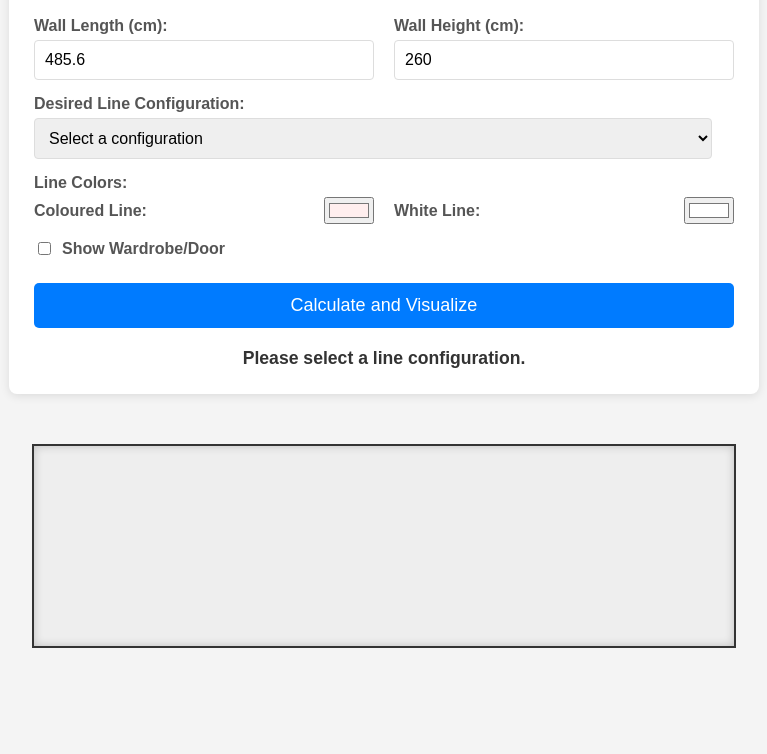
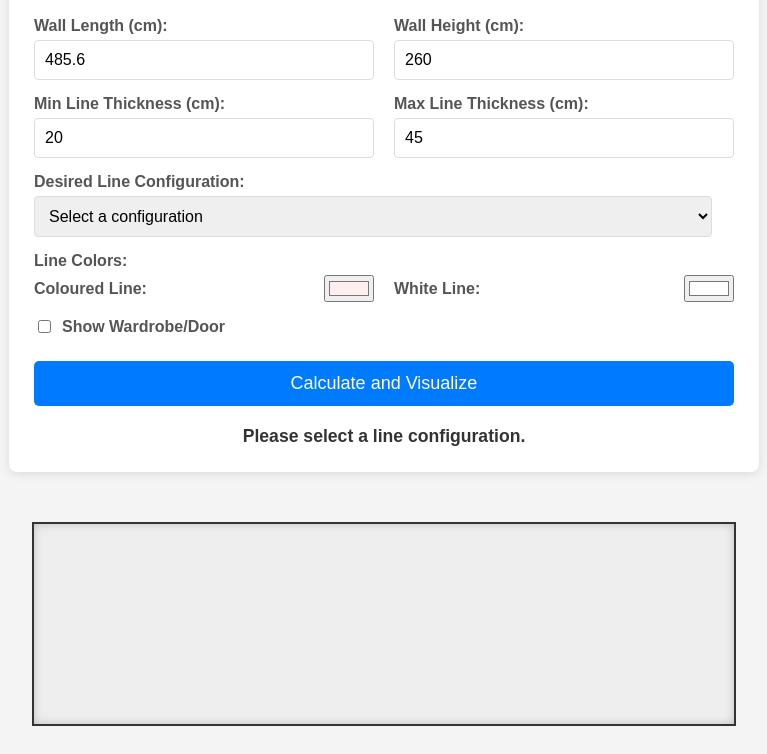
Before and after one commit to oestoer/wall, a plain HTML site: page index.html in a window 1280 px wide. Both pictures are taken after a click on the button "Calculate and Visualize". Shown: the part 114-868 px from the top of the page, without its empty margins (256-1023 px from the left). Before the commit the page ends 800 px from the top, so only its background shows below. Drawn offline with Linux system fonts and the light colour scheme.

Commit message:
Enhance Wall Line Calculator by adding minimum and maximum line thickness inputs and updating line configuration logic

```diff
--- a/index.html
+++ b/index.html
@@ -113,7 +113,7 @@
         <div class="input-group" style="display: flex; gap: 20px;">
             <div style="flex: 1;">
                 <label for="wallLength">Wall Length (cm):</label>
-                <input type="number" id="wallLength" value="485.6" min="1" onchange="calculateAndVisualize()">
+                <input type="number" id="wallLength" value="485.6" min="1" onchange="updateLineConfigOptions(); calculateAndVisualize()">
             </div>
             <div style="flex: 1;">
                 <label for="wallHeight">Wall Height (cm):</label>
@@ -121,17 +121,21 @@
             </div>
         </div>
 
+        <div class="input-group" style="display: flex; gap: 20px;">
+            <div style="flex: 1;">
+                <label for="minThickness">Min Line Thickness (cm):</label>
+                <input type="number" id="minThickness" value="20" min="1" onchange="updateLineConfigOptions(); calculateAndVisualize()">
+            </div>
+            <div style="flex: 1;">
+                <label for="maxThickness">Max Line Thickness (cm):</label>
+                <input type="number" id="maxThickness" value="45" min="1" onchange="updateLineConfigOptions(); calculateAndVisualize()">
+            </div>
+        </div>
+
         <div class="input-group">
             <label for="lineConfig">Desired Line Configuration:</label>
             <select id="lineConfig" onchange="calculateAndVisualize()">
                 <option value="">Select a configuration</option>
-                <option value="6,5">6 Coloured, 5 White</option>
-                <option value="7,6">7 Coloured, 6 White</option>
-                <option value="8,7">8 Coloured, 7 White</option>
-                <option value="9,8">9 Coloured, 8 White</option>
-                <option value="10,9">10 Coloured, 9 White</option>
-                <option value="11,10">11 Coloured, 10 White</option>
-                <option value="12,11">12 Coloured, 11 White</option>
             </select>
         </div>
 
@@ -226,6 +230,64 @@
             }
         }
 
+        // Function to update the line configuration dropdown based on current parameters
+        function updateLineConfigOptions() {
+            const wallLengthCm = parseFloat(document.getElementById('wallLength').value);
+            const minThickness = parseFloat(document.getElementById('minThickness').value) || 20;
+            const maxThickness = parseFloat(document.getElementById('maxThickness').value) || 45;
+            const lineConfigSelect = document.getElementById('lineConfig');
+            const currentValue = lineConfigSelect.value;
+
+            // Clear existing options except the first one
+            lineConfigSelect.innerHTML = '<option value="">Select a configuration</option>';
+
+            if (isNaN(wallLengthCm) || wallLengthCm <= 0) {
+                return;
+            }
+
+            // Generate configurations where colored = n+1 and white = n
+            const validOptions = [];
+
+            for (let n = 1; n <= 15; n++) { // n from 1 to 15 (reasonable range)
+                const colored = n + 1;
+                const white = n;
+                const totalLines = colored + white;
+                const lineThickness = wallLengthCm / totalLines;
+
+                // Check if this configuration produces a valid thickness
+                if (lineThickness >= minThickness && lineThickness <= maxThickness) {
+                    validOptions.push({
+                        colored: colored,
+                        white: white,
+                        thickness: lineThickness,
+                        total: totalLines
+                    });
+                }
+            }
+
+            // Sort by total lines, then by colored lines
+            validOptions.sort((a, b) => {
+                if (a.total !== b.total) return a.total - b.total;
+                return a.colored - b.colored;
+            });
+
+            // Add options to dropdown
+            validOptions.forEach(option => {
+                const optionElement = document.createElement('option');
+                optionElement.value = `${option.colored},${option.white}`;
+                optionElement.textContent = `${option.colored} Coloured, ${option.white} White (${option.thickness.toFixed(1)}cm thick)`;
+                lineConfigSelect.appendChild(optionElement);
+            });
+
+            // Try to restore the previous selection if it's still valid
+            if (currentValue) {
+                const optionExists = Array.from(lineConfigSelect.options).some(opt => opt.value === currentValue);
+                if (optionExists) {
+                    lineConfigSelect.value = currentValue;
+                }
+            }
+        }
+
         function calculateAndVisualize() {
             const wallLengthCm = parseFloat(document.getElementById('wallLength').value);
             const wallHeightCm = parseFloat(document.getElementById('wallHeight').value);
@@ -261,9 +323,13 @@
             const lineColorCount = (numColoured + numWhite); // Total sections (coloured and white lines)
             const lineThicknessCm = wallLengthCm / lineColorCount;
 
+            // Get the configured thickness range
+            const minThickness = parseFloat(document.getElementById('minThickness').value) || 20;
+            const maxThickness = parseFloat(document.getElementById('maxThickness').value) || 45;
+
             // Check if the thickness is within the acceptable range
-            if (lineThicknessCm < 20 || lineThicknessCm > 45) {
-                resultDiv.textContent = `Calculated line thickness: ${lineThicknessCm.toFixed(2)} cm. This is outside the allowed range (20cm - 45cm). Please choose another configuration.`;
+            if (lineThicknessCm < minThickness || lineThicknessCm > maxThickness) {
+                resultDiv.textContent = `Calculated line thickness: ${lineThicknessCm.toFixed(2)} cm. This is outside the allowed range (${minThickness}cm - ${maxThickness}cm). Please choose another configuration.`;
                 wallContainer.innerHTML = '';
                 return;
             }
@@ -344,7 +410,10 @@
         }
 
         // Initialize controls on page load
-        document.addEventListener('DOMContentLoaded', toggleWardrobeControls);
+        document.addEventListener('DOMContentLoaded', function() {
+            toggleWardrobeControls();
+            updateLineConfigOptions();
+        });
     </script>
 </body>
 </html>
```
